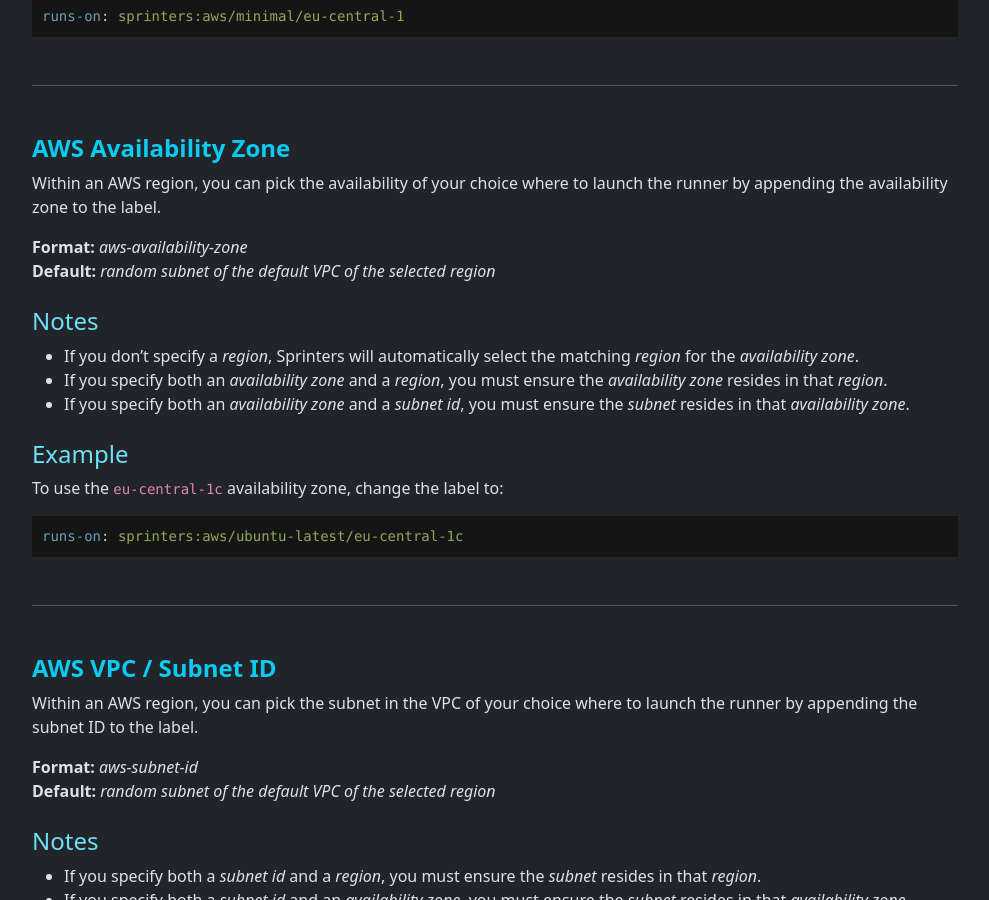
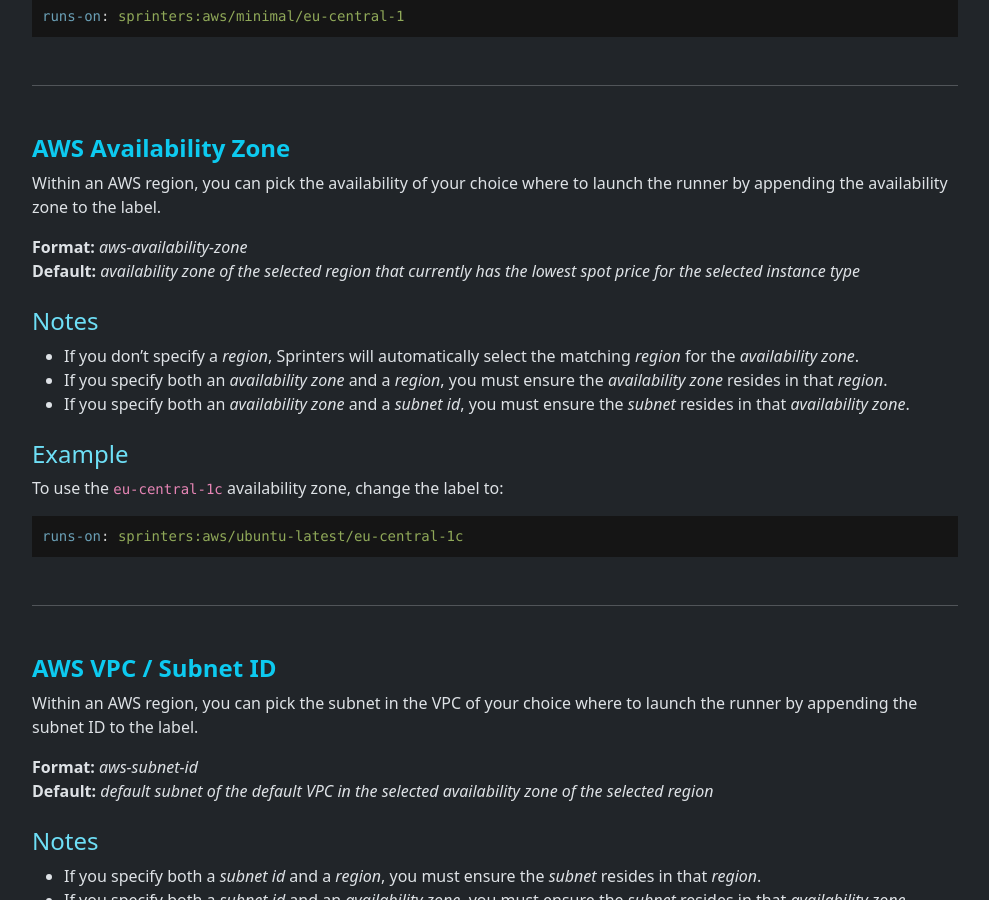
Before and after one commit to sprinters-sh/sprinters.sh, a Jekyll site: the page built from docs/label.md, in a window 1280 px wide and 900 px high, scrolled down 2391 px. Shown: the whole window, without its empty margins (240-1229 px from the left). Built offline with Jekyll 4.4.1, drawn with Linux system fonts in a browser that asks for light colours.

Commit message:
Documented spot=auto

```diff
--- a/docs/label.md
+++ b/docs/label.md
@@ -105,7 +105,7 @@
 Within an AWS region, you can pick the availability of your choice where to launch the runner by appending the availability zone to the label.
 
 **Format:** _aws-availability-zone_\
-**Default:** _random subnet of the default VPC of the selected region_
+**Default:** _availability zone of the selected region that currently has the lowest spot price for the selected instance type_
 
 {% include h4.html text="Notes" %}
 
@@ -127,7 +127,7 @@
 Within an AWS region, you can pick the subnet in the VPC of your choice where to launch the runner by appending the subnet ID to the label.
 
 **Format:** _aws-subnet-id_\
-**Default:** _random subnet of the default VPC of the selected region_
+**Default:** _default subnet of the default VPC in the selected availability zone of the selected region_
 
 {% include h4.html text="Notes" %}
 
```
